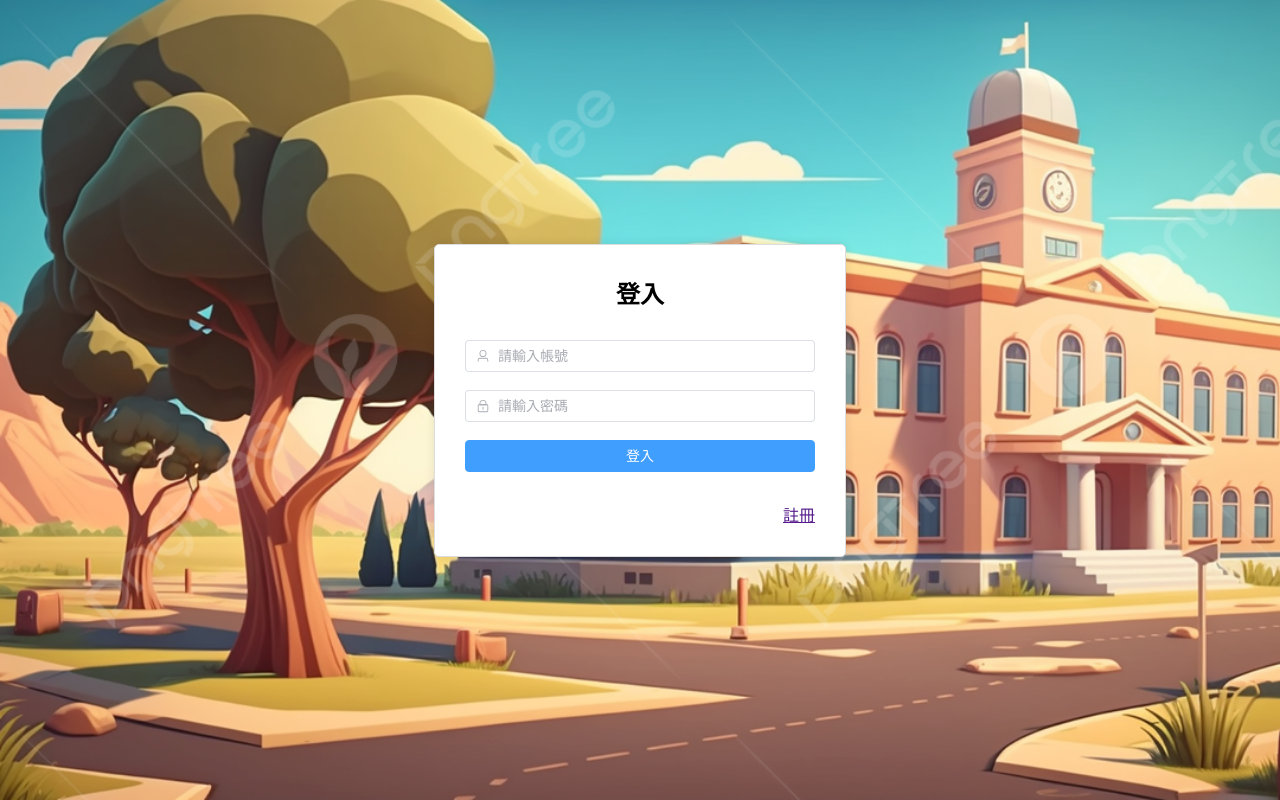
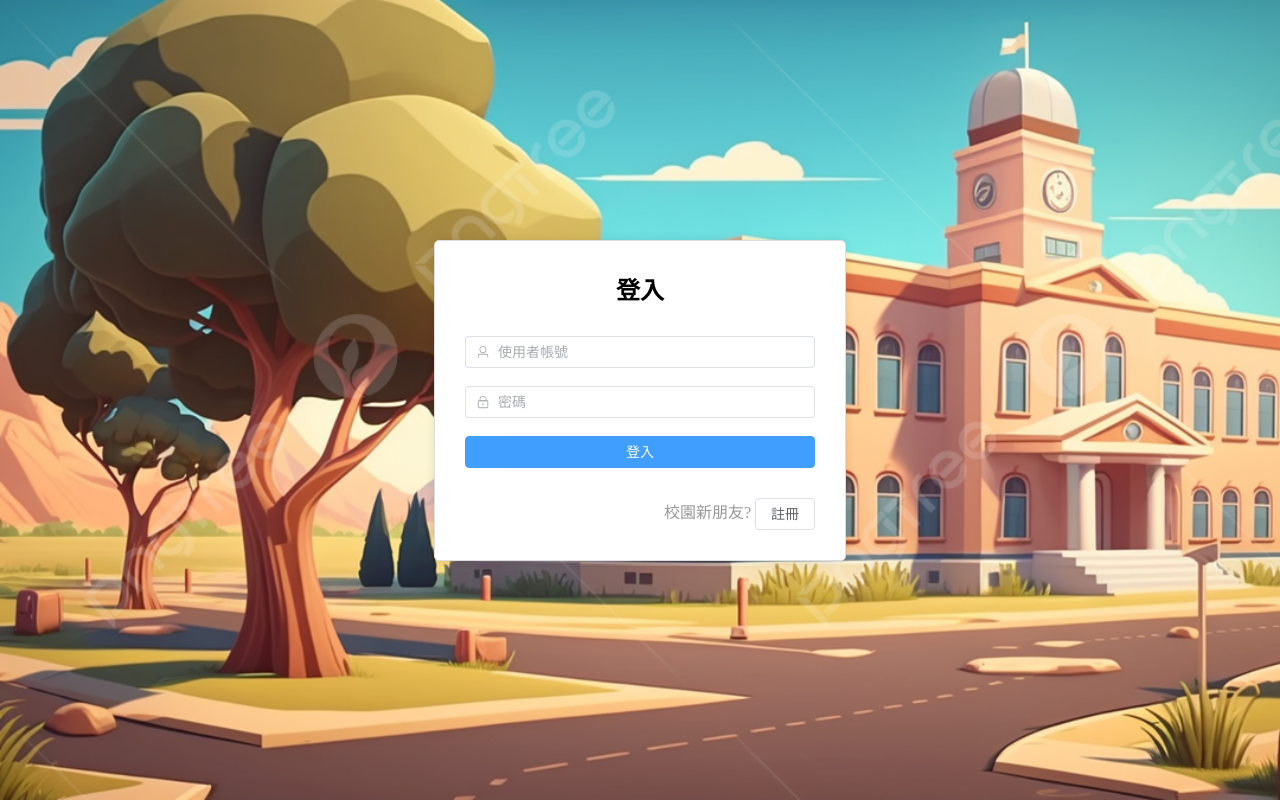
Before and after one commit to weh2o/vuefrontend, a Vue app: page /login in a window 1280 px wide. Built offline with nearby package versions, Linux system fonts and the light colour scheme.

Commit message:
feat: 註冊功能

```diff
--- a/components.d.ts
+++ b/components.d.ts
@@ -9,8 +9,10 @@ declare module 'vue' {
   export interface GlobalComponents {
     ElAside: typeof import('element-plus/es')['ElAside']
     ElButton: typeof import('element-plus/es')['ElButton']
+    ElCard: typeof import('element-plus/es')['ElCard']
     ElCarousel: typeof import('element-plus/es')['ElCarousel']
     ElCarouselItem: typeof import('element-plus/es')['ElCarouselItem']
+    ElCol: typeof import('element-plus/es')['ElCol']
     ElContainer: typeof import('element-plus/es')['ElContainer']
     ElDatePicker: typeof import('element-plus/es')['ElDatePicker']
     ElDialog: typeof import('element-plus/es')['ElDialog']
@@ -28,6 +30,7 @@ declare module 'vue' {
     ElMenuItemGroup: typeof import('element-plus/es')['ElMenuItemGroup']
     ElOption: typeof import('element-plus/es')['ElOption']
     ElPagination: typeof import('element-plus/es')['ElPagination']
+    ElRow: typeof import('element-plus/es')['ElRow']
     ElSelect: typeof import('element-plus/es')['ElSelect']
     ElSubMenu: typeof import('element-plus/es')['ElSubMenu']
     ElTable: typeof import('element-plus/es')['ElTable']
--- a/src/views/common/Login.vue
+++ b/src/views/common/Login.vue
@@ -1,22 +1,30 @@
 <template>
   <div class="login-container">
     <div class="login-box">
-      <div class="login-title">登入</div>
+      <div class="login-title">{{ title }}</div>
       <el-form :model="data.form" ref="formRef" :rules="rules">
-        <el-form-item prop="username">
-          <el-input prefix-icon="User" v-model="data.form.name" placeholder="請輸入帳號"/>
+        <el-form-item prop="account">
+          <el-input prefix-icon="User" v-model="data.form.account" placeholder="使用者帳號"/>
         </el-form-item>
 
         <el-form-item prop="password">
-          <el-input prefix-icon="Lock" show-password v-model="data.form.password" placeholder="請輸入密碼"/>
+          <el-input prefix-icon="Lock" show-password v-model="data.form.password" placeholder="密碼"/>
+        </el-form-item>
+
+        <el-form-item v-if="pageStatus" prop="no">
+          <div>
+            <div>【選填】 輸入學生證進行資料同步。</div>
+          </div>
+          <el-input prefix-icon="Lock" v-model="data.form.no" placeholder="學生證"/>
         </el-form-item>
 
         <el-form-item>
-          <el-button type="primary" style="width: 100%" @click="login(formRef)">登入</el-button>
+          <el-button type="primary" style="width: 100%" @click="subForm(formRef)">{{ title }}</el-button>
         </el-form-item>
 
         <div style="margin-top: 30px; text-align: right">
-          <a href="">註冊</a>
+          <span style="color: #999999">{{ pageStatus ? loginInfo : registerInfo }} </span>
+          <el-button @click="changeContent">{{ bottomBtnName }}</el-button>
         </div>
       </el-form>
     </div>
@@ -25,52 +33,89 @@
 </template>
 
 <script setup lang="ts">
-import {reactive, ref} from "vue";
-import axios from "axios";
+import {inject, reactive, ref} from "vue";
 import type {FormInstance} from "element-plus";
 import {ElMessage} from "element-plus";
 import router from "@/router";
 import {setToken} from "@/util/tokenUtil"
 import http from "@/util/request";
 
+// 刷新頁面用
+const reload: any = inject("reload");
+
+let title = ref('登入')
+// true 註冊 false 登入
+let pageStatus = ref(false)
+const registerInfo = ref('校園新朋友? ')
+const loginInfo = ref('已是校園一員 ')
+const bottomBtnName = ref('註冊')
+
 // 表單資料
 const data = reactive({
   form: {
+    account: '',
     name: '',
     password: '',
+    no: '',
   }
 })
 
 // 用戶輸入驗證
 const rules = reactive({
-  name: [{required: true, message: '請輸入帳號', trigger: 'blur'},],
+  name: [{required: true, message: '請輸入使用者帳號', trigger: 'blur'},],
   password: [{required: true, message: '請輸入密碼', trigger: 'blur'},]
 })
 
 const formRef = ref()
 
 // 登入函數
-// 登入請求
-async function loginAction() {
+async function loginHandle() {
   const {data: res} = await http.post('/login', data.form)
-
   if ('200' == res.code) {
     ElMessage.success(res.msg)
     setToken(JSON.stringify(res.data), 7)
     router.push({name: 'Home'})
-  } else {
-    ElMessage.error(res.msg)
   }
 }
 
-const login = async (formEl: FormInstance | undefined) => {
+// 註冊
+async function registerHandle() {
+  const {data: res} = await http.post('/register', data.form)
+  if ('200' == res.code) {
+    ElMessage.success(res.msg)
+    reload()
+  }
+}
+
+// 表單提交事件
+const subForm = async (formEl: FormInstance | undefined) => {
   // 驗證輸入
   if (!formEl) return
   await formEl.validate((valid, fields) => {
     if (valid) {
-      loginAction()
+      // 分辨是註冊或登入功能
+      if (pageStatus.value) {
+        registerHandle()
+      } else {
+        loginHandle()
+      }
     }
   })
+}
+
+function changeContent() {
+  if (title.value == '登入') {
+    title.value = '註冊'
+  } else {
+    title.value = '登入'
+  }
+
+  if (bottomBtnName.value == '註冊') {
+    bottomBtnName.value = '登入'
+  } else {
+    bottomBtnName.value = '註冊'
+  }
+  pageStatus.value = !pageStatus.value
 }
 
 
```
